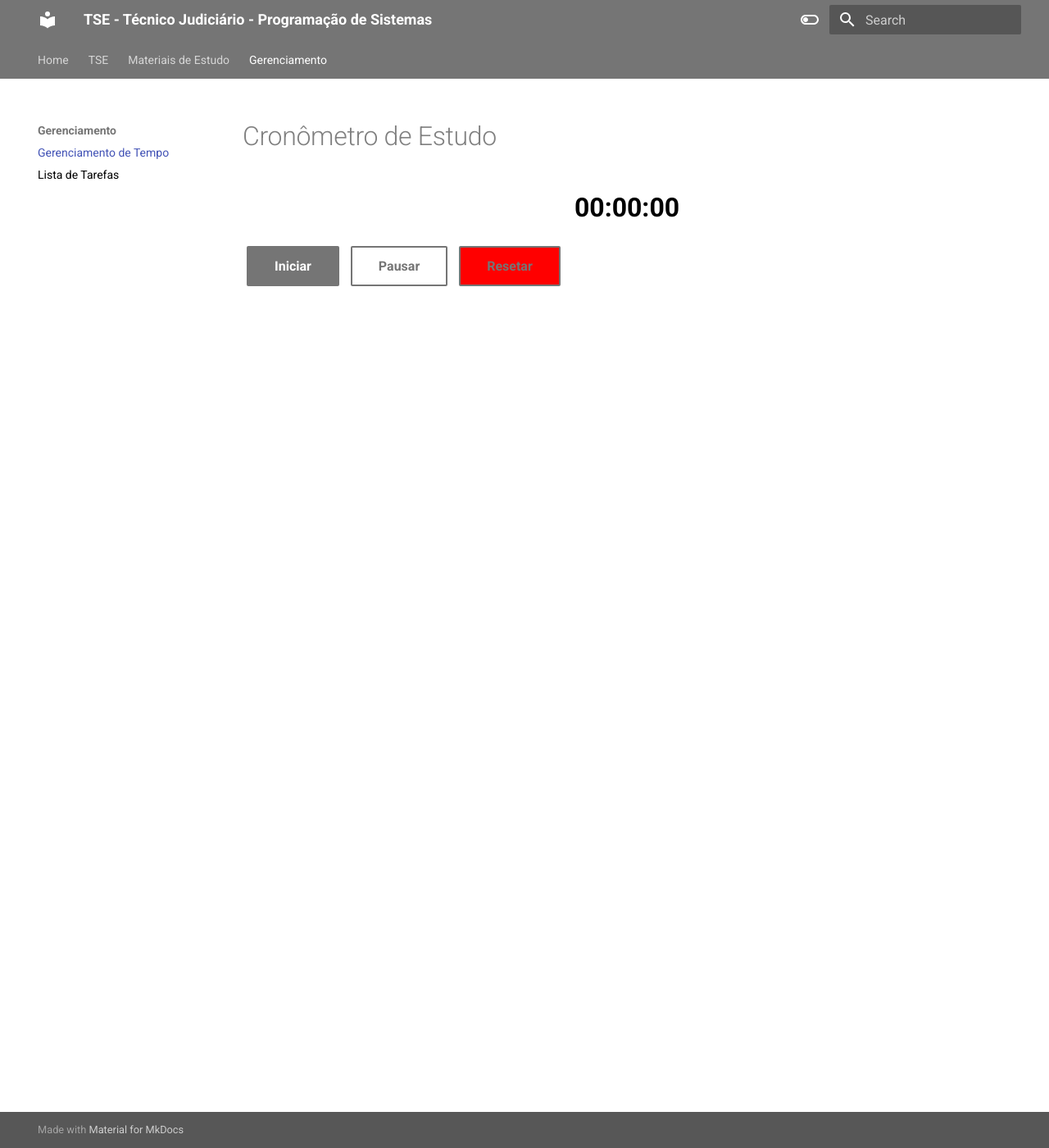
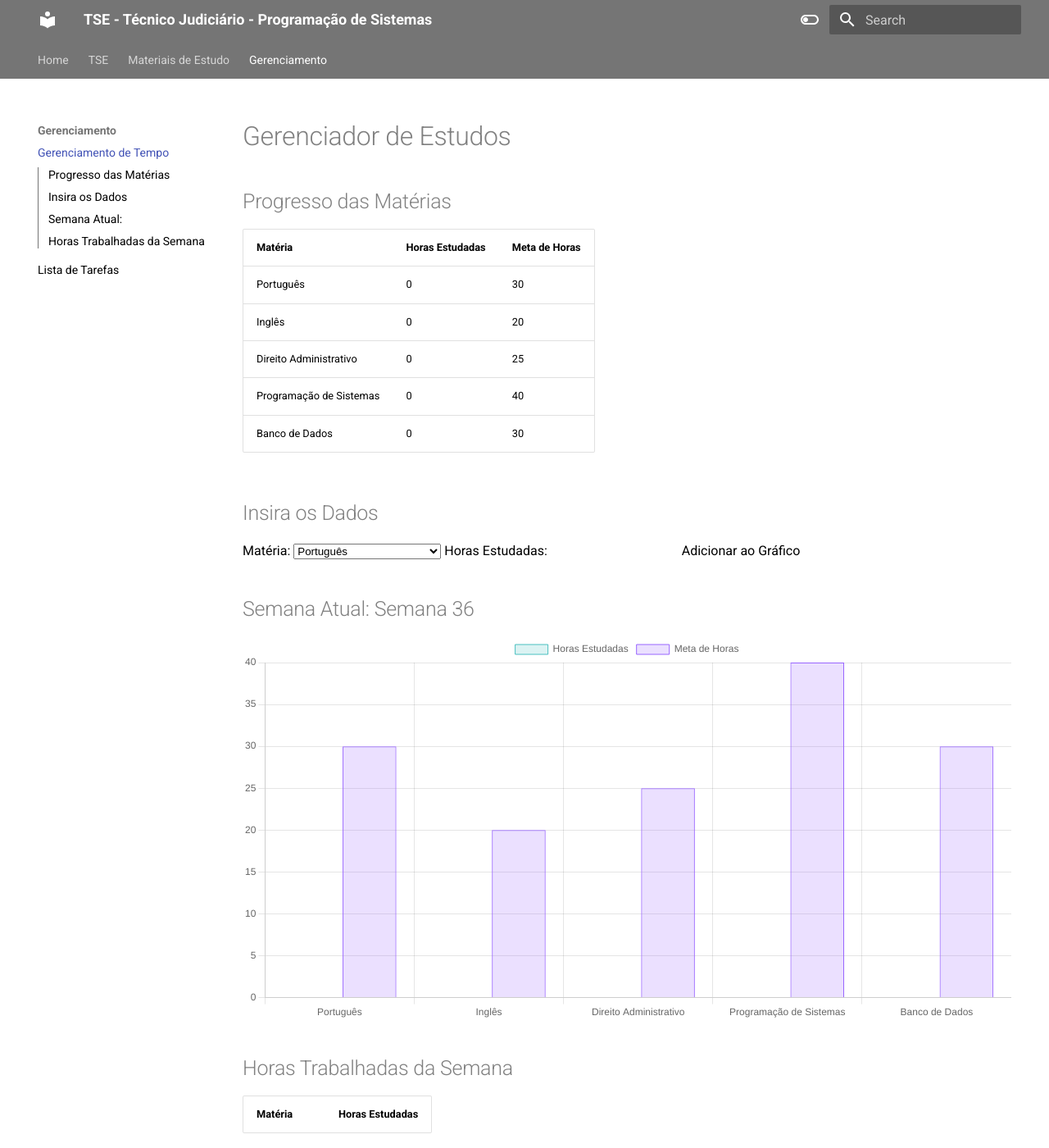
Before and after one commit to acamposs/Estudos-TSE, an MkDocs documentation site: the page built from docs/time_management.md, in a window 1280 px wide and 1400 px high. Shown: the whole window at 82% size. Built offline with MkDocs 1.6.1 and Material for MkDocs 9.7.7, drawn with Linux system fonts in a browser that asks for light colours; some of the changed lines change nothing that is shown.

Commit message:
adiciona time management

```diff
--- a/docs/time_management.md
+++ b/docs/time_management.md
@@ -1,82 +1,136 @@
-# Cronômetro de Estudo
+# Gerenciador de Estudos
 
-<div id="timer">00:00:00</div>
-<a href="#" onclick="startTimer()" class="md-button md-button--primary">Iniciar</a>
-<a href="#" onclick="pauseTimer()" class="md-button md-button--secondary">Pausar</a>
-<a href="#" onclick="resetTimer()" class="md-button md-button--danger">Resetar</a>
+## Progresso das Matérias
 
+| Matéria                 | Horas Estudadas | Meta de Horas |
+|-------------------------|-----------------|---------------|
+| Português               | <span id="horas-portugues">0</span> | 30 |
+| Inglês                  | <span id="horas-ingles">0</span> | 20 |
+| Direito Administrativo  | <span id="horas-direito">0</span> | 25 |
+| Programação de Sistemas | <span id="horas-programacao">0</span> | 40 |
+| Banco de Dados          | <span id="horas-banco">0</span> | 30 |
+
+
+## Insira os Dados
+
+<form id="studyForm">
+    <label for="subject">Matéria:</label>
+    <select id="subject" name="subject" required>
+        <option value="Português">Português</option>
+        <option value="Inglês">Inglês</option>
+        <option value="Direito Administrativo">Direito Administrativo</option>
+        <option value="Programação de Sistemas">Programação de Sistemas</option>
+        <option value="Banco de Dados">Banco de Dados</option>
+    </select>
+
+    <label for="hours">Horas Estudadas:</label>
+    <input type="number" id="hours" name="hours" required>
+
+    <button type="submit">Adicionar ao Gráfico</button>
+</form>
+
+## Semana Atual: <span id="currentWeek"></span>
+
+<canvas id="studyChart" width="400" height="200"></canvas>
+
+## Horas Trabalhadas da Semana
+<table id="studyTable">
+    <thead>
+        <tr>
+            <th>Matéria</th>
+            <th>Horas Estudadas</th>
+        </tr>
+    </thead>
+    <tbody>
+        <!-- Dados inseridos dinamicamente -->
+    </tbody>
+</table>
+
+<script src="https://cdn.jsdelivr.net/npm/chart.js"></script>
 <script>
-    let timer;
-    let seconds = 0;
-    let isRunning = false;
-
-    function startTimer() {
-        if (!isRunning) {
-            isRunning = true;
-            timer = setInterval(updateTime, 1000);
+// Inicializa o gráfico
+var ctx = document.getElementById('studyChart').getContext('2d');
+var studyChart = new Chart(ctx, {
+    type: 'bar',
+    data: {
+        labels: ['Português', 'Inglês', 'Direito Administrativo', 'Programação de Sistemas', 'Banco de Dados'],
+        datasets: [{
+            label: 'Horas Estudadas',
+            data: [0, 0, 0, 0, 0],
+            backgroundColor: 'rgba(75, 192, 192, 0.2)',
+            borderColor: 'rgba(75, 192, 192, 1)',
+            borderWidth: 1
+        },
+        {
+            label: 'Meta de Horas',
+            data: [30, 20, 25, 40, 30],
+            backgroundColor: 'rgba(153, 102, 255, 0.2)',
+            borderColor: 'rgba(153, 102, 255, 1)',
+            borderWidth: 1
+        }]
+    },
+    options: {
+        scales: {
+            y: {
+                beginAtZero: true
+            }
         }
     }
+});
 
-    function pauseTimer() {
-        if (isRunning) {
-            clearInterval(timer);
-            isRunning = false;
-        }
+// Função para resetar os dados do gráfico toda segunda-feira
+function resetChartOnMonday() {
+    var today = new Date();
+    var dayOfWeek = today.getDay(); // 0 = Domingo, 1 = Segunda, etc.
+
+    if (dayOfWeek === 1) { // Segunda-feira
+        studyChart.data.datasets[0].data = [0, 0, 0, 0, 0]; // Resetar horas estudadas
+        studyChart.update();
+
+        // Limpar a tabela de horas da semana
+        document.getElementById('studyTable').getElementsByTagName('tbody')[0].innerHTML = '';
     }
+}
 
-    function resetTimer() {
-        clearInterval(timer);
-        isRunning = false;
-        seconds = 0;
-        updateDisplay();
-    }
+// Verifica se hoje é segunda-feira e reseta o gráfico se necessário
+resetChartOnMonday();
 
-    function updateTime() {
-        seconds++;
-        updateDisplay();
-    }
+// Atualiza a tabela de horas estudadas e o gráfico
+document.getElementById('studyForm').addEventListener('submit', function(e) {
+    e.preventDefault();
 
-    function updateDisplay() {
-        let hours = Math.floor(seconds / 3600);
-        let minutes = Math.floor((seconds % 3600) / 60);
-        let secs = seconds % 60;
-        document.getElementById('timer').textContent =
-            `${pad(hours)}:${pad(minutes)}:${pad(secs)}`;
-    }
+    var subject = document.getElementById('subject').value;
+    var hours = parseInt(document.getElementById('hours').value);
 
-    function pad(value) {
-        return value.toString().padStart(2, '0');
-    }
+    // Atualiza as horas estudadas no gráfico
+    var subjectIndex = studyChart.data.labels.indexOf(subject);
+    studyChart.data.datasets[0].data[subjectIndex] += hours;
+    studyChart.update();
+
+    // Atualiza a tabela de progresso das matérias
+    document.getElementById('horas-' + subject.toLowerCase().replace(' ', '-')).innerText = studyChart.data.datasets[0].data[subjectIndex];
+
+    // Atualiza a tabela de horas da semana
+    var tableBody = document.getElementById('studyTable').getElementsByTagName('tbody')[0];
+    var newRow = tableBody.insertRow();
+    var cell1 = newRow.insertCell(0);
+    var cell2 = newRow.insertCell(1);
+    cell1.innerHTML = subject;
+    cell2.innerHTML = hours;
+
+    // Limpa o formulário
+    document.getElementById('studyForm').reset();
+});
+
+// Função para calcular a semana atual e exibi-la
+function getCurrentWeek() {
+    var today = new Date();
+    var firstDayOfYear = new Date(today.getFullYear(), 0, 1);
+    var pastDaysOfYear = (today - firstDayOfYear) / 86400000;
+    var weekNumber = Math.ceil((pastDaysOfYear + firstDayOfYear.getDay() + 1) / 7);
+    return weekNumber;
+}
+
+// Exibe a semana atual
+document.getElementById('currentWeek').innerText = "Semana " + getCurrentWeek();
 </script>
-
-<style>
-    #timer {
-        font-size: 2em;
-        font-weight: bold;
-        margin-bottom: 10px;
-        text-align: center;
-    }
-    .md-button {
-        font-size: 1em;
-        margin: 5px;
-        padding: 10px 20px;
-        text-decoration: none;
-        display: inline-block;
-        border-radius: 4px;
-        color: #fff;
-        text-align: center;
-    }
-    .md-button--primary {
-        background-color: #green;
-
-    }
-    .md-button--secondary {
-        background-color: #grey;
-    }
-    .md-button--danger {
-        background-color: red;
-    }
-    .md-button:hover {
-        opacity: 0.9;
-    }
-</style>
```
Also changed, not shown: 1 other file.
